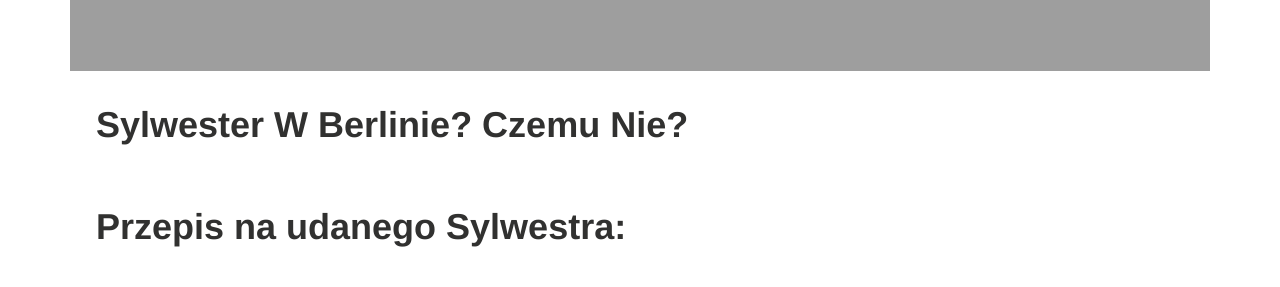
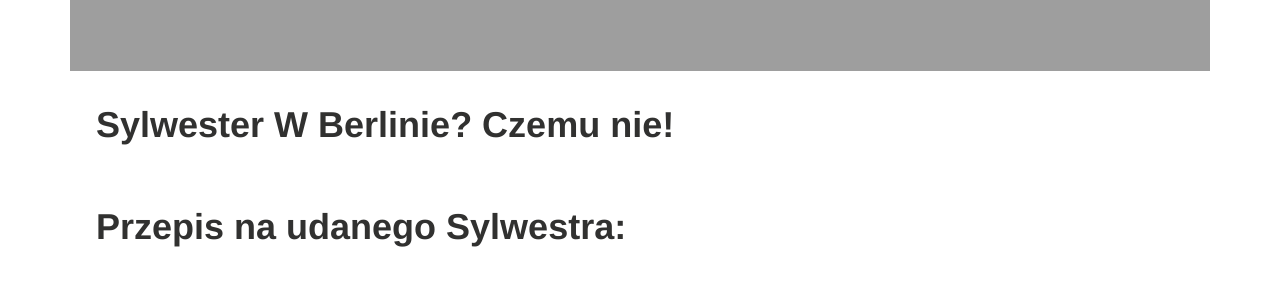
Before and after one commit to nikodamn/nikodamn.github.io, a Jekyll site: the page built from _posts/2015-01-10-sylwester-w-berlinie-czemu-nie.md, in a window 1280 px wide and 900 px high, scrolled down 1100 px. Shown: the part 156-443 px from the top of the window. Built offline with Jekyll 4.4.1, drawn with Linux system fonts in a browser that asks for light colours; part of the change alters nothing that is shown.

```diff
--- a/_posts/2015-01-10-sylwester-w-berlinie-czemu-nie.md
+++ b/_posts/2015-01-10-sylwester-w-berlinie-czemu-nie.md
@@ -1,13 +1,13 @@
 ---
 layout: article
-title: "Sylwester W Berlinie? Czemu Nie?"
+title: "Sylwester W Berlinie? Czemu nie!"
 modified:
 categories:
 excerpt: "O włoskich przyjaźniach pod Bramą Brandenburską"
 tags: []
 image:
   feature: /berlin/3.jpg
-  teaser:
+  teaser: /berlin/berlin-teaser.jpg
   thumb:
 date: 2015-01-10T23:08:45+01:00
 ---
```
Also changed, not shown: images/berlin/berlin-teaser.jpg (added).
